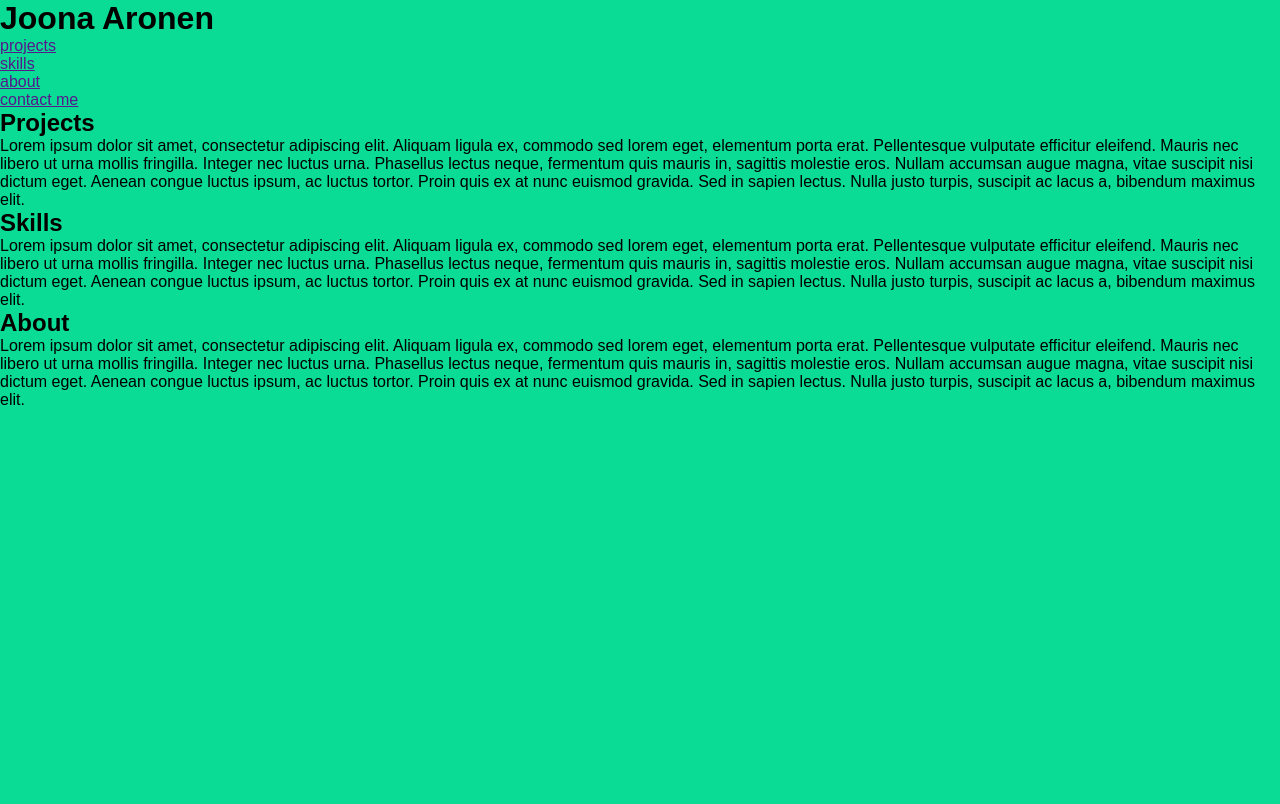
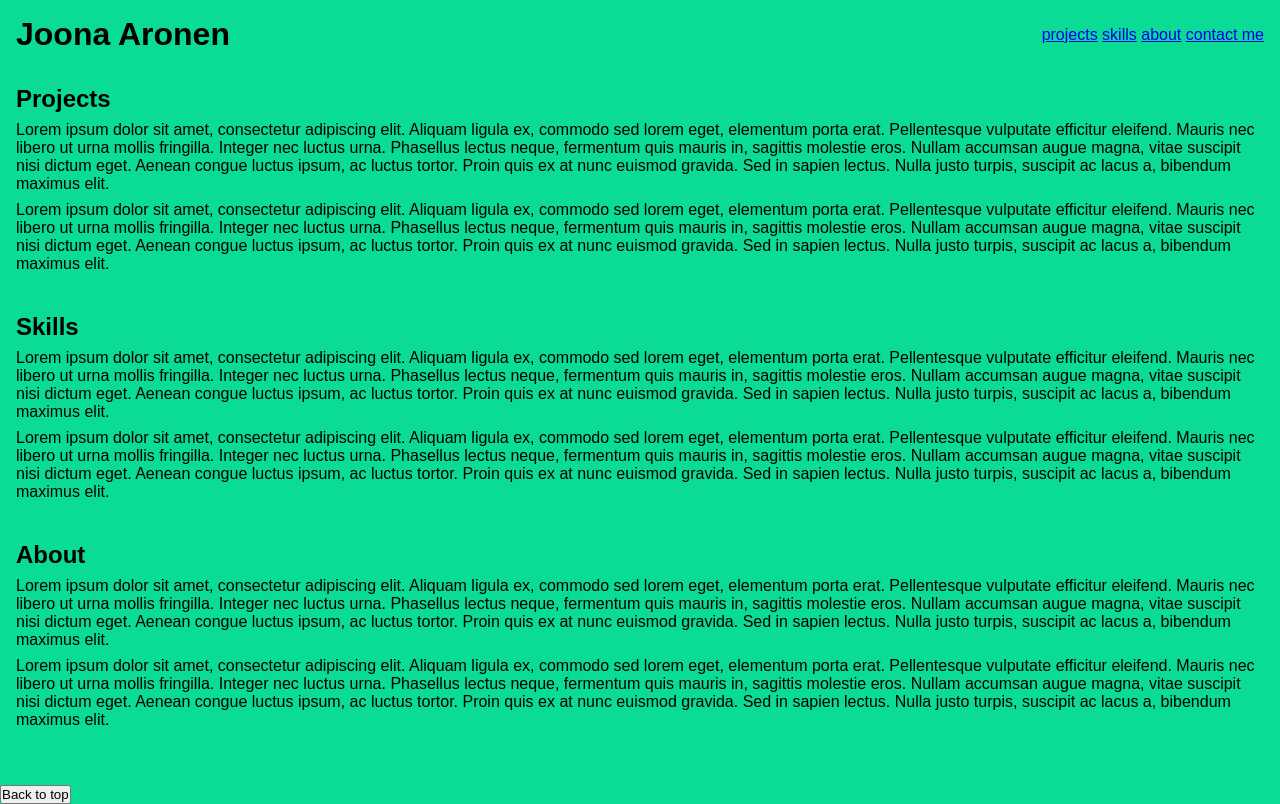
Before and after one commit to JoonAro/React23S_JS, a plain HTML site: page MargitTennosaar/week6/tricksYouMustKnow/index.html in a window 1280 px wide. Drawn offline with Linux system fonts and the light colour scheme.

Commit message:
added backtotop button

```diff
--- a/MargitTennosaar/week6/tricksYouMustKnow/index.html
+++ b/MargitTennosaar/week6/tricksYouMustKnow/index.html
@@ -13,10 +13,10 @@
       </div>
       <nav>
         <ul>
-          <li><a href="">projects</a></li>
-          <li><a href="">skills</a></li>
-          <li><a href="">about</a></li>
-          <li><a href="">contact me</a></li>
+          <li><a href="#projects">projects</a></li>
+          <li><a href="#skills">skills</a></li>
+          <li><a href="#about">about</a></li>
+          <li><a href="#contact">contact me</a></li>
         </ul>
       </nav>
     </header>
@@ -24,6 +24,16 @@
     <main>
       <section id="projects">
         <h2>Projects</h2>
+        <p>
+          Lorem ipsum dolor sit amet, consectetur adipiscing elit. Aliquam
+          ligula ex, commodo sed lorem eget, elementum porta erat. Pellentesque
+          vulputate efficitur eleifend. Mauris nec libero ut urna mollis
+          fringilla. Integer nec luctus urna. Phasellus lectus neque, fermentum
+          quis mauris in, sagittis molestie eros. Nullam accumsan augue magna,
+          vitae suscipit nisi dictum eget. Aenean congue luctus ipsum, ac luctus
+          tortor. Proin quis ex at nunc euismod gravida. Sed in sapien lectus.
+          Nulla justo turpis, suscipit ac lacus a, bibendum maximus elit.
+        </p>
         <p>
           Lorem ipsum dolor sit amet, consectetur adipiscing elit. Aliquam
           ligula ex, commodo sed lorem eget, elementum porta erat. Pellentesque
@@ -47,6 +57,16 @@
           tortor. Proin quis ex at nunc euismod gravida. Sed in sapien lectus.
           Nulla justo turpis, suscipit ac lacus a, bibendum maximus elit.
         </p>
+        <p>
+          Lorem ipsum dolor sit amet, consectetur adipiscing elit. Aliquam
+          ligula ex, commodo sed lorem eget, elementum porta erat. Pellentesque
+          vulputate efficitur eleifend. Mauris nec libero ut urna mollis
+          fringilla. Integer nec luctus urna. Phasellus lectus neque, fermentum
+          quis mauris in, sagittis molestie eros. Nullam accumsan augue magna,
+          vitae suscipit nisi dictum eget. Aenean congue luctus ipsum, ac luctus
+          tortor. Proin quis ex at nunc euismod gravida. Sed in sapien lectus.
+          Nulla justo turpis, suscipit ac lacus a, bibendum maximus elit.
+        </p>
       </section>
       <section id="about">
         <h2>About</h2>
@@ -60,10 +80,20 @@
           tortor. Proin quis ex at nunc euismod gravida. Sed in sapien lectus.
           Nulla justo turpis, suscipit ac lacus a, bibendum maximus elit.
         </p>
+        <p>
+          Lorem ipsum dolor sit amet, consectetur adipiscing elit. Aliquam
+          ligula ex, commodo sed lorem eget, elementum porta erat. Pellentesque
+          vulputate efficitur eleifend. Mauris nec libero ut urna mollis
+          fringilla. Integer nec luctus urna. Phasellus lectus neque, fermentum
+          quis mauris in, sagittis molestie eros. Nullam accumsan augue magna,
+          vitae suscipit nisi dictum eget. Aenean congue luctus ipsum, ac luctus
+          tortor. Proin quis ex at nunc euismod gravida. Sed in sapien lectus.
+          Nulla justo turpis, suscipit ac lacus a, bibendum maximus elit.
+        </p>
       </section>
     </main>
-    <footer></footer>
-
+    <footer id="contact"></footer>
+    <button id="backToTop">Back to top</button>
     <script src="main.js"></script>
   </body>
 </html>
--- a/MargitTennosaar/week6/tricksYouMustKnow/main.js
+++ b/MargitTennosaar/week6/tricksYouMustKnow/main.js
@@ -0,0 +1,9 @@
+const returnTop = document.querySelector('#backToTop');
+
+const goToTop = () => {
+    document.body.scrollTop = 0;
+    document.documentElement.scrollTop = 0;
+}
+
+
+returnTop.addEventListener('click', goToTop)
--- a/MargitTennosaar/week6/tricksYouMustKnow/style.css
+++ b/MargitTennosaar/week6/tricksYouMustKnow/style.css
@@ -4,7 +4,29 @@
     box-sizing: border-box;
 }
 
+html {
+    scroll-behavior: smooth;
+}
+
 body {
     font-family: Arial, Helvetica, sans-serif;
     background-color: rgb(10, 219, 149);
 }
+
+section, footer, header {
+    padding: 1rem;
+}
+
+p {
+    margin: 0.5rem 0;
+}
+
+header {
+    display:flex;
+    justify-content: space-between;
+    align-items: center;
+}
+
+li {
+    display: inline-block;
+}
```
